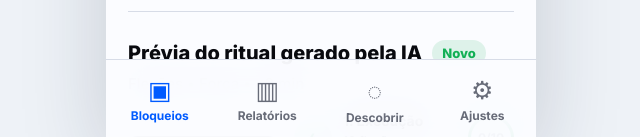
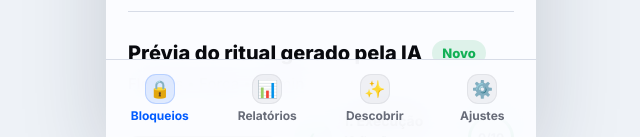
Before and after one commit to rmocunha83-droid/antes, a website: page Preview/index.html in a window 1280 px wide. Shown: the part 663-800 px from the top of the page, without its empty margins (319-959 px from the left). Drawn offline with Linux system fonts and the light colour scheme; grey boxes are pictures that could not be loaded.

Commit message:
Improve bottom navigation icons

```diff
--- a/Preview/index.html
+++ b/Preview/index.html
@@ -98,10 +98,10 @@
       </section>
 
       <nav class="tabs" aria-label="Navegação principal">
-        <button class="selected">▣<span>Bloqueios</span></button>
-        <button>▥<span>Relatórios</span></button>
-        <button>◌<span>Descobrir</span></button>
-        <button>⚙<span>Ajustes</span></button>
+        <button class="selected"><span class="tab-icon" aria-hidden="true">🔒</span><span class="tab-label">Bloqueios</span></button>
+        <button><span class="tab-icon" aria-hidden="true">📊</span><span class="tab-label">Relatórios</span></button>
+        <button><span class="tab-icon" aria-hidden="true">✨</span><span class="tab-label">Descobrir</span></button>
+        <button><span class="tab-icon" aria-hidden="true">⚙️</span><span class="tab-label">Ajustes</span></button>
       </nav>
     </main>
 
--- a/Preview/styles.css
+++ b/Preview/styles.css
@@ -537,19 +537,38 @@ h2 {
   border: 0;
   background: transparent;
   color: var(--muted);
-  font-size: 25px;
   display: grid;
-  gap: 3px;
+  gap: 4px;
   justify-items: center;
+  align-content: center;
+  min-height: 58px;
+  font: inherit;
 }
 
-.tabs button span {
+.tabs .tab-icon {
+  width: 30px;
+  height: 30px;
+  border-radius: 11px;
+  display: grid;
+  place-items: center;
+  background: rgba(15, 23, 42, 0.05);
+  box-shadow: inset 0 0 0 1px rgba(15, 23, 42, 0.06);
+  font-size: 17px;
+  line-height: 1;
+}
+
+.tabs .tab-label {
   font-size: 12px;
   font-weight: 700;
 }
 
 .tabs .selected {
   color: var(--blue);
+}
+
+.tabs .selected .tab-icon {
+  background: rgba(0, 91, 255, 0.11);
+  box-shadow: inset 0 0 0 1px rgba(0, 91, 255, 0.18);
 }
 
 @media (max-width: 390px) {
```
